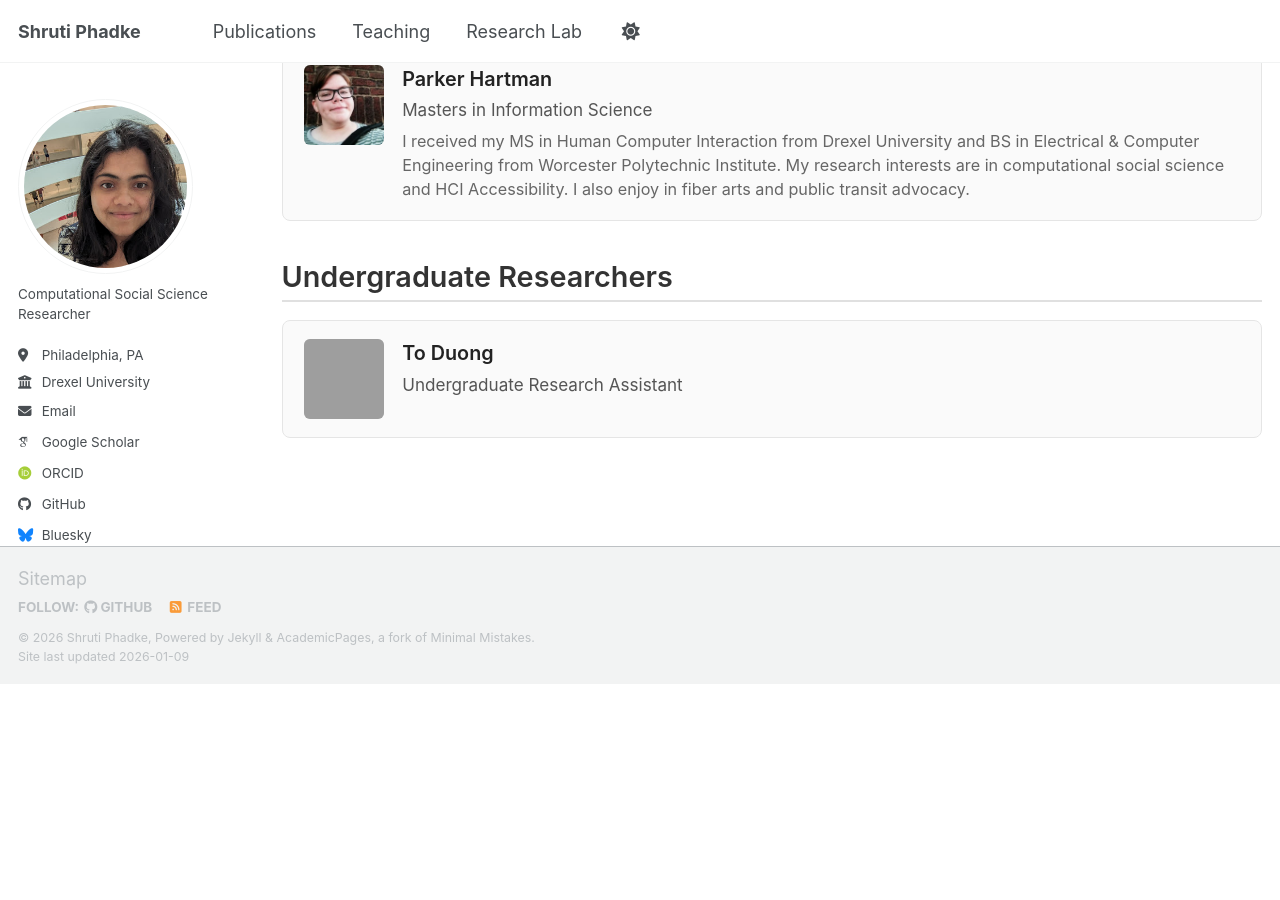
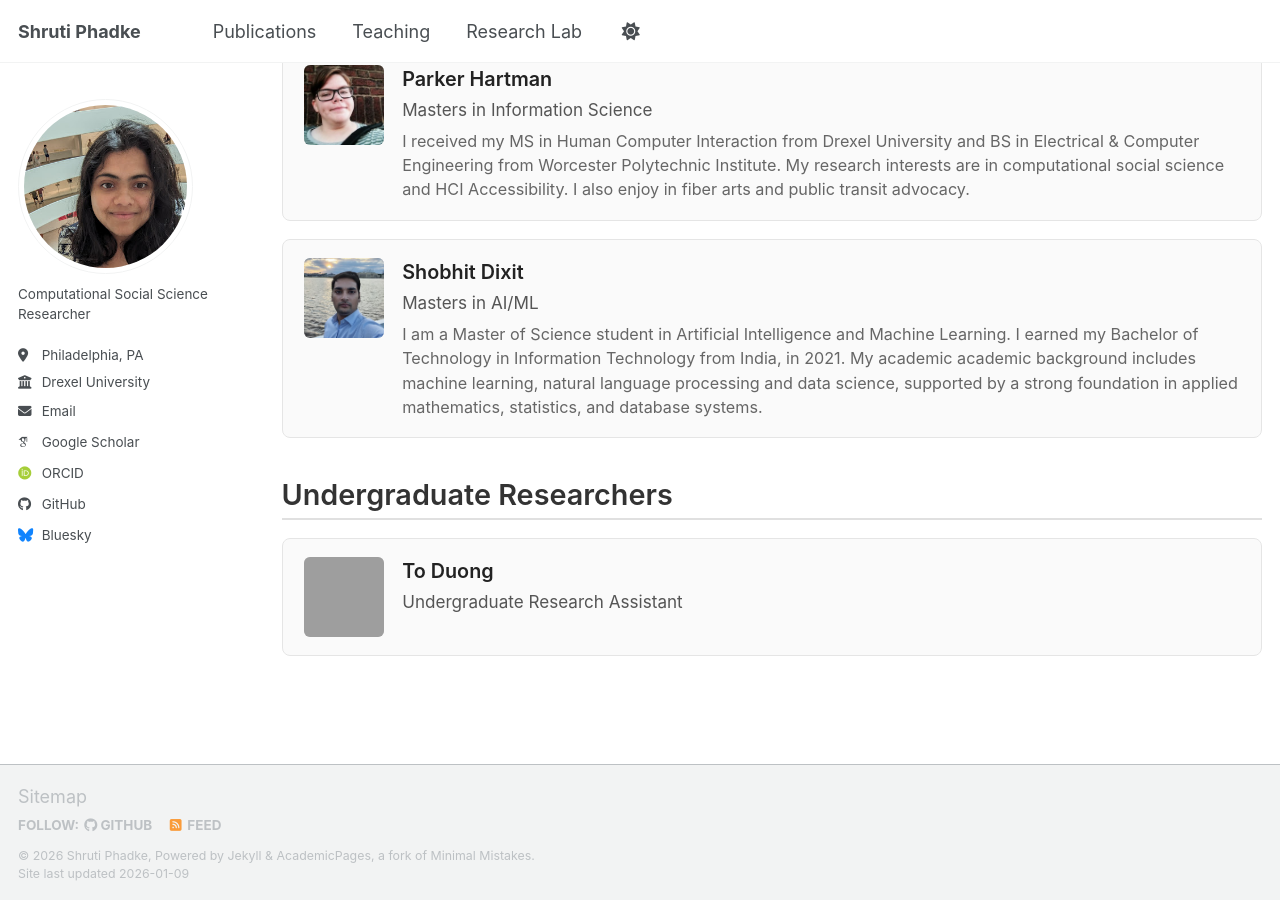
Before and after one commit to shrutiphadke/shrutiphadke.github.io, a Jekyll site: the page built from _pages/portfolio.html, in a window 1280 px wide and 900 px high, scrolled down 619 px. Built offline with Jekyll 4.4.1, drawn with Linux system fonts in a browser that asks for light colours; some web fonts are replaced; a script bundle is joined from its source files by our own code; library files that are not in the unit come from our copies; before the commit the page ends 1303 px from its top, so only the background shows below that; grey boxes are pictures that could not be loaded.

Commit message:
Add student card for Shobhit Dixit
Added a new student card for Shobhit Dixit with photo and details.

```diff
--- a/_pages/portfolio.html
+++ b/_pages/portfolio.html
@@ -131,6 +131,16 @@ platforms shape behaviors, identities, and community trajectories.
   </div>
 </div>
 
+ <div class="student-card">
+  <img class="student-photo" src="/images/sd.jpeg" alt="Photo">
+  <div class="student-info">
+    <div class="student-name">Shobhit Dixit</div>
+    <div class="student-role">Masters in AI/ML</div>
+    <div class="student-interests">I am a Master of Science student in Artificial Intelligence and Machine Learning. I earned my Bachelor of Technology in Information Technology from India, in 2021. My academic academic background includes machine learning, natural language processing and data science, supported by a strong foundation in applied mathematics, statistics, and database systems.
+</div>
+
+  </div>
+</div>
 
 <!-- ========================== -->
 <!-- UNDERGRADUATE STUDENTS    -->
```
